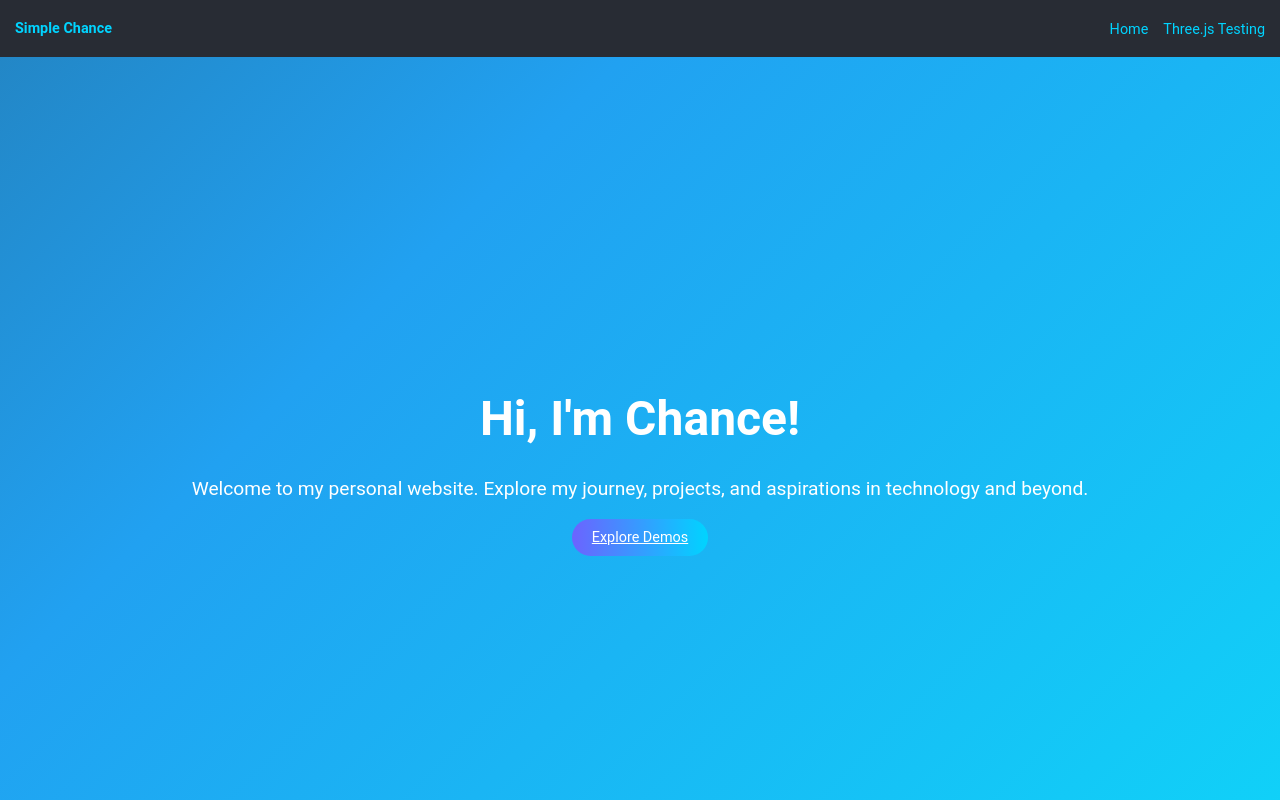
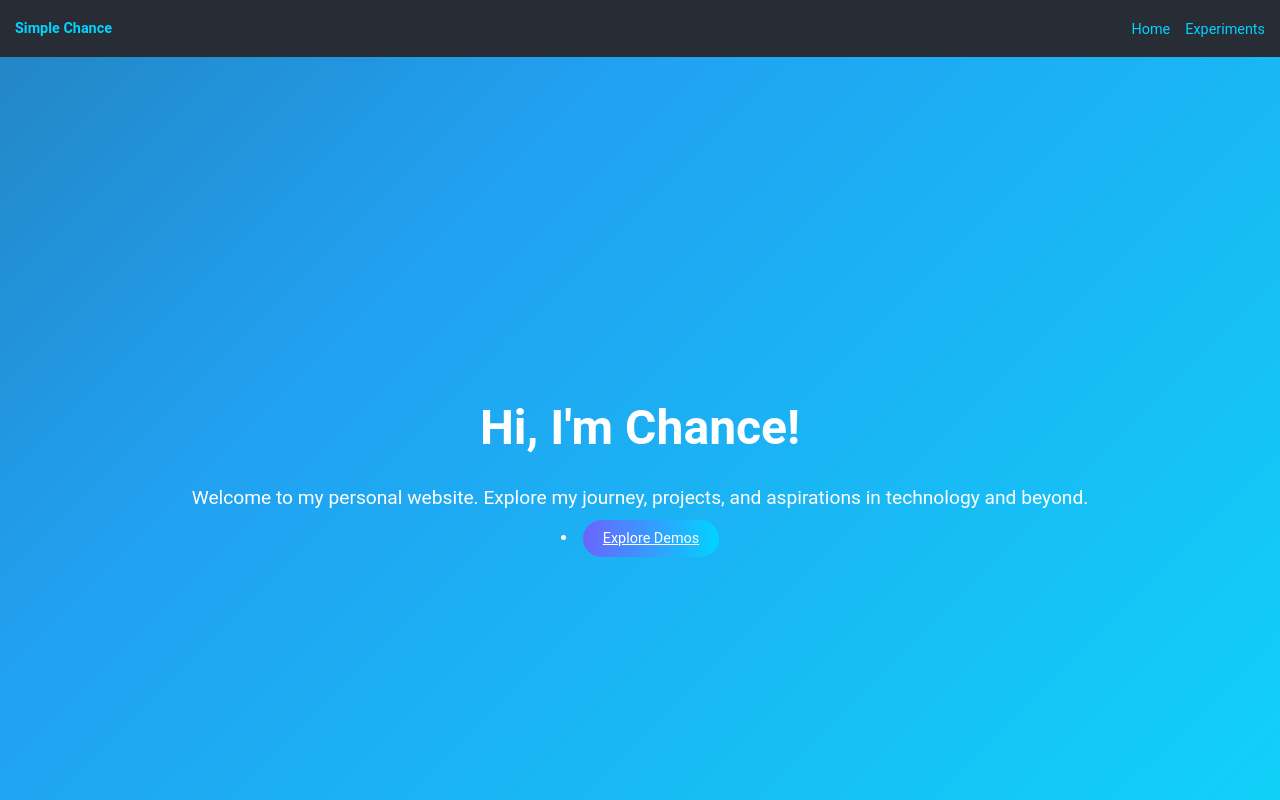
Before and after one commit to SimpleChance/CSWebPortfolio, a React (Create React App) app: page /#/ in a window 1280 px wide. Shown: the top 800 px of the page. Built offline with nearby package versions, Linux system fonts and the light colour scheme.

Commit message:
Change href links to use Link from react-router-dom

```diff
--- a/src/components/Hero.jsx
+++ b/src/components/Hero.jsx
@@ -1,12 +1,12 @@
-// src/components/Hero.jsx
 import React from 'react';
+import { Link } from 'react-router-dom';
 
 const Hero = () => {
   return (
     <header className="hero">
       <h1>Hi, I'm Chance!</h1>
       <p>Welcome to my personal website. Explore my journey, projects, and aspirations in technology and beyond.</p>
-      <a href="/experiments" className="cta-button">Explore Demos</a>
+      <li><Link to="/experiments" className="cta-button"> Explore Demos </Link></li>
     </header>
   );
 }
--- a/src/components/Navbar.jsx
+++ b/src/components/Navbar.jsx
@@ -1,4 +1,5 @@
 import React, { useState } from 'react';
+import { Link } from 'react-router-dom';
 
 const Navbar = () => {
   const [isMenuOpen, setIsMenuOpen] = useState(false);
@@ -11,15 +12,15 @@ const Navbar = () => {
   return (
     <nav className="navbar">
       <div className="navbar-container">
-        <a href="/" className="logo">Simple Chance</a>
+      <Link to="/" className="logo"> Simple Chance </Link>
         <button className="hamburger" onClick={toggleMenu} aria-label="Toggle menu">
           <span></span>
           <span></span>
           <span></span>
         </button>
         <ul className={`nav-links ${isMenuOpen ? 'active' : ''}`}>
-          <li><a href="/">Home</a></li>
-          <li><a href="/experiments">Three.js Testing</a></li>
+          <li><Link to="/">Home</Link></li>
+          <li><Link to="/experiments">Experiments</Link></li>
         </ul>
       </div>
     </nav>
--- a/src/index.js
+++ b/src/index.js
@@ -7,11 +7,9 @@ import './styles.css';
 
 const root = ReactDOM.createRoot(document.getElementById('root'));
 root.render(
-  <React.StrictMode>
-    <HashRouter>
-      <App />
-    </HashRouter>
-  </React.StrictMode>
+  <HashRouter>
+    <App />
+  </HashRouter>
 );
 
 // Log metrics to the console
```
